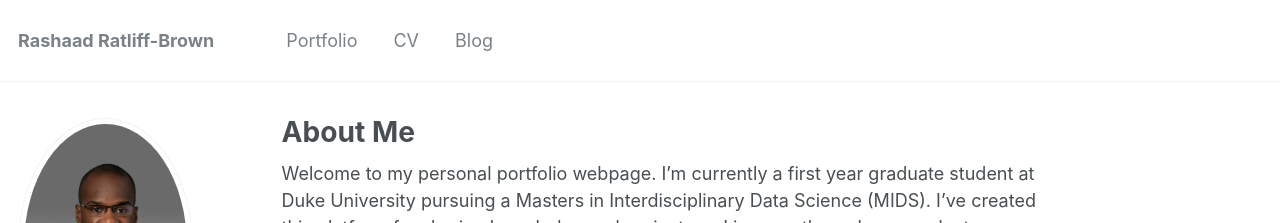
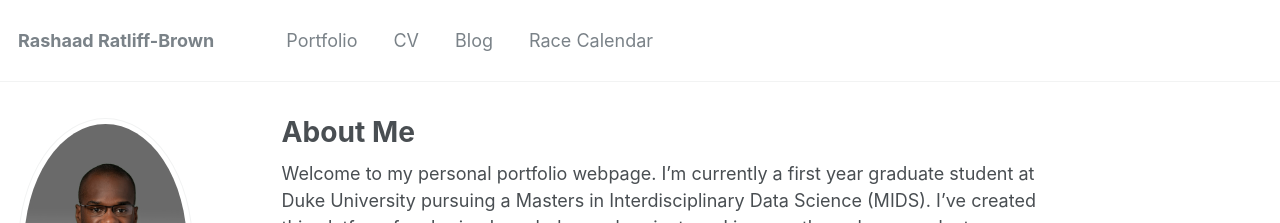
Before and after one commit to caratliff/caratliff.github.io, a Jekyll site: the page built from _pages/about.md, in a window 1280 px wide and 1117 px high. Shown: the top 223 px of the window. Built offline with Jekyll 4.4.1, drawn with Linux system fonts in a browser that asks for light colours; emoji names are drawn with the system emoji font.

Commit message:
Update navigation.yml

```diff
--- a/_data/navigation.yml
+++ b/_data/navigation.yml
@@ -18,6 +18,9 @@ main:
   - title: "Blog"
     url: /year-archive/
 
+  - title: "Race Calendar"
+    url: /race-calendar/
+
 
   #- title: "Guide"
     #url: /markdown/
```
